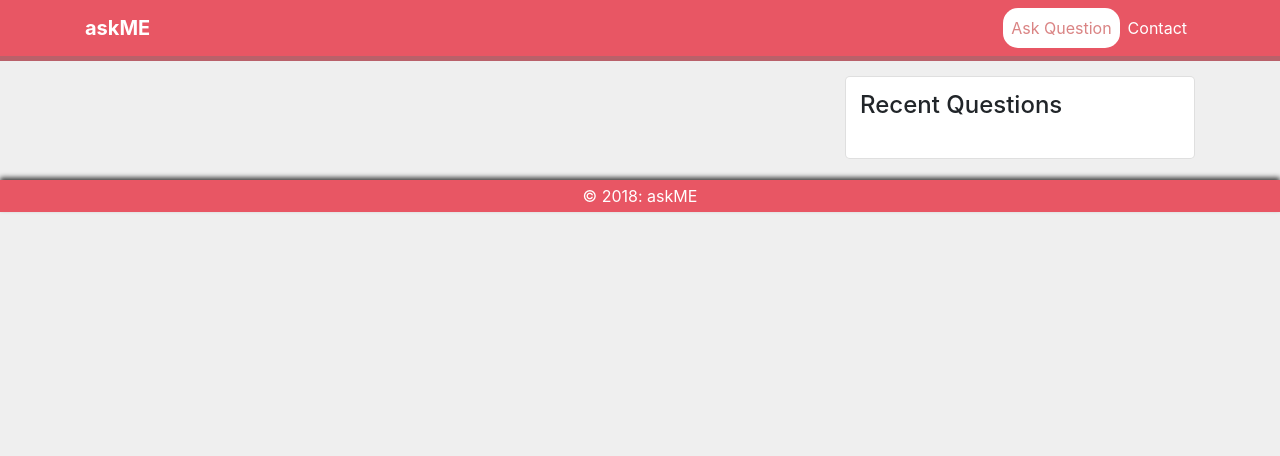
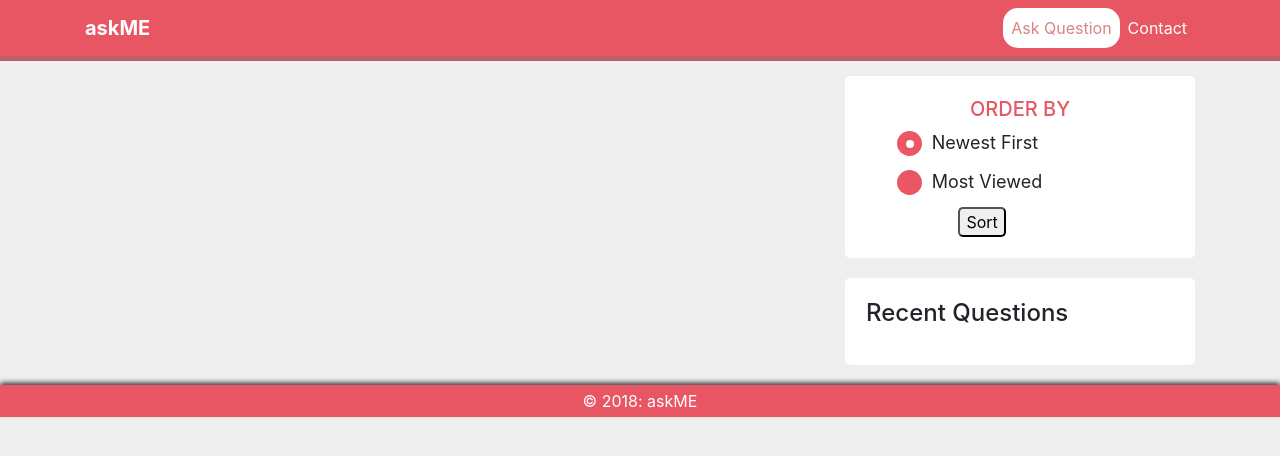
Before and after one commit to dilip640/askme, a PHP site: page / in a window 1280 px wide. Shown: the top 456 px of the page. Run offline with PHP 8.4, Linux system fonts and the light colour scheme; data that the repository does not hold is empty; some libraries are stand-ins or nearby versions.

Commit message:
Add files via upload

```diff
--- a/css/style.css
+++ b/css/style.css
@@ -44,14 +44,21 @@ nav a{
 body{
 	background-color:#efefef;
 }
-
+.side{
+	position:relative;
+	background-color:white;
+	margin-bottom:20px;
+	margin-top:20px;
+	border-radius:5px;
+	padding:6%;
+}
 .card{
 	position:relative;
 	background-color:white;
 	margin-bottom:20px;
 	margin-top:20px;
 	border-radius:5px;
-	padding:4%;
+	padding:6%;
 }
 .card:hover {
 		-ms-transform: scale(.3,.3); /* IE 9 */
@@ -67,6 +74,7 @@ box-shadow: 2px 2px 2px 2px #b7b7b7;
 		background-color:white;
 	}
 
+
 .postinfo{
 	opacity:.8;
 	margin-bottom:10px;
@@ -80,3 +88,60 @@ box-shadow: 2px 2px 2px 2px #b7b7b7;
 
 	bottom:0;
 }
+
+.cont {
+	left:10%;
+    display: block;
+    position: relative;
+    padding-left: 35px;
+    margin-bottom: 12px;
+    cursor: pointer;
+    font-size: 18px;
+    -webkit-user-select: none;
+    -moz-user-select: none;
+    -ms-user-select: none;
+    user-select: none;
+}
+
+.cont input {
+    position: absolute;
+    opacity: 0;
+    cursor: pointer;
+}
+
+.checkmark {
+    position: absolute;
+    top: 2px;
+    left: 0;
+    height: 25px;
+    width: 25px;
+    background-color: #eb5664;
+    border-radius: 50%;
+}
+
+.cont:hover input ~ .checkmark {
+    background-color: #ccc;
+}
+
+.cont input:checked ~ .checkmark {
+    background-color: #eb5664;
+}
+
+.checkmark:after {
+    content: "";
+    position: absolute;
+    display: none;
+}
+
+.cont input:checked ~ .checkmark:after {
+    display: block;
+}
+
+.cont .checkmark:after {
+ 	top: 9px;
+	left: 9px;
+	width: 8px;
+	height: 8px;
+	border-radius: 50%;
+	background: white;
+}
--- a/css/styleO.css
+++ b/css/styleO.css
@@ -58,7 +58,7 @@ body{
 	margin-bottom:100px;
 	margin-top:20px;
 	border-radius:5px;
-	padding:4%;
+	padding:6%;
 }
 
 
--- a/db.php
+++ b/db.php
@@ -1,4 +1,4 @@
-<?php $con=mysqli_connect("localhost","exuser","humsafar.123","askme1");
+<?php $con=mysqli_connect("localhost","exuser","humsafar.123","askme");
 
 if (mysqli_connect_errno())
 {
--- a/index.php
+++ b/index.php
@@ -53,18 +53,38 @@
       <div class="row">
         <div class="col-md-8">
          <?php require("db.php");
-			$result = mysqli_query($con,"SELECT * FROM post ORDER BY id DESC");
+			 if(isset($_GET['sort']))
+				$order=$_GET['sort'];
+			else $order='id';
+			$result = mysqli_query($con,"SELECT * FROM post ORDER BY ".$order." DESC");
 			while($row = mysqli_fetch_array($result)){
 				$date = strtotime($row['post_date']);
 				echo '<div class="card">';
 				echo '<div class="ptitle"><a style="text-decoration:none" href="post.php?id='.$row['id'].'"><h3 style="color:#0274be;">' . $row['post_title'] . '</h3></a></div>';
-				echo '<div class="postinfo"><i class="fa fa-calendar" aria-hidden="true"></i> '.date(" F j Y",$date).' 	&nbsp; <i class="fa fa-user" aria-hidden="true"></i> asked by '.$row['askedby'].'</div>';
+				echo '<div class="postinfo"><i class="fa fa-calendar" aria-hidden="true"></i> '.date(" F j Y",$date).' 	&nbsp; <i class="fa fa-user" aria-hidden="true"></i> asked by '.$row['askedby'].' &nbsp;&nbsp;<i class="fa fa-eye"></i> '.$row['seen'].'</div>';
 				echo '<div class="pcontent"><p>' . substr($row['post_content'], 0, 250) . '...</p><a href="post.php?id='.$row['id'].'">[Continue reading...]</a></div></div>';
 			}
-			 ?>
+			?>
 	</div>
-			<div class="col-lg-4">
-			<div class="card side">
+			<div class="col-md-4">
+				<div class="side side">
+				<div><h5 class="text-center" style="color: #e85664">ORDER BY</h5></div>
+				<form method="get" action="">
+					<label class="cont">Newest First
+					<input type="radio" checked="checked" name="sort" value="id">
+					<span class="checkmark"></span>
+					</label>
+					<label class="cont">Most Viewed
+					<input type="radio" name="sort" value='seen'>
+					<span class="checkmark"></span>
+					</label>
+					<button style="margin-left:30%; border-radius:5px;cursor: pointer;" type="submit" >Sort</button>
+				</form>
+
+			</div>
+
+
+			<div class="side side">
 			<div><h4>Recent Questions</h4></div>
 			 <ul>
 				<?php
@@ -80,9 +100,7 @@
 				?>
 			</div>
         </div>
-		<div class="col-lg-4">
 
-        </div>
       </div>
     </div>
 	<div class="footer-copyright fot py-3 text-center">
```
Also changed, not shown: askme.sql (+10 -0 lines), post.php (+9 -1 lines).
